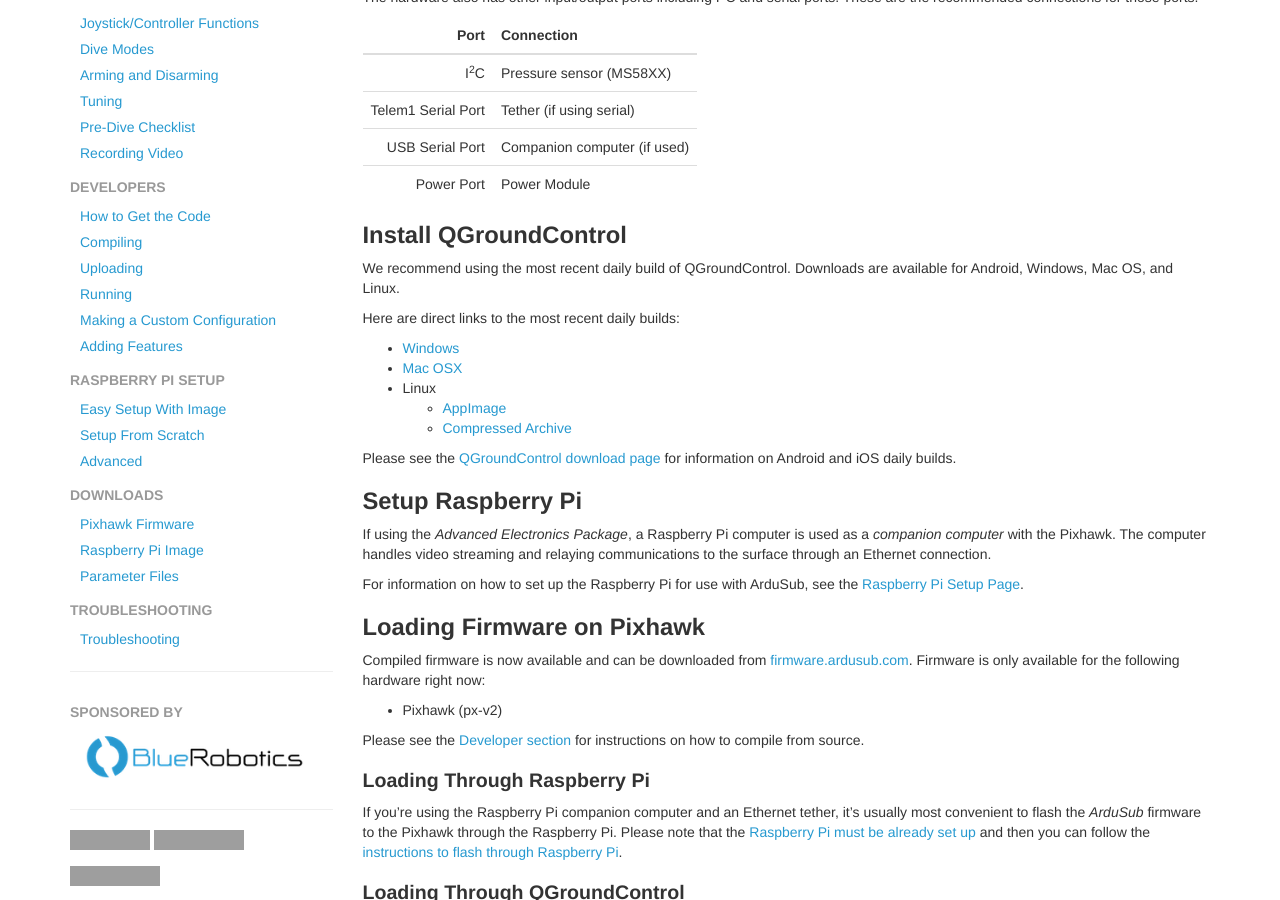
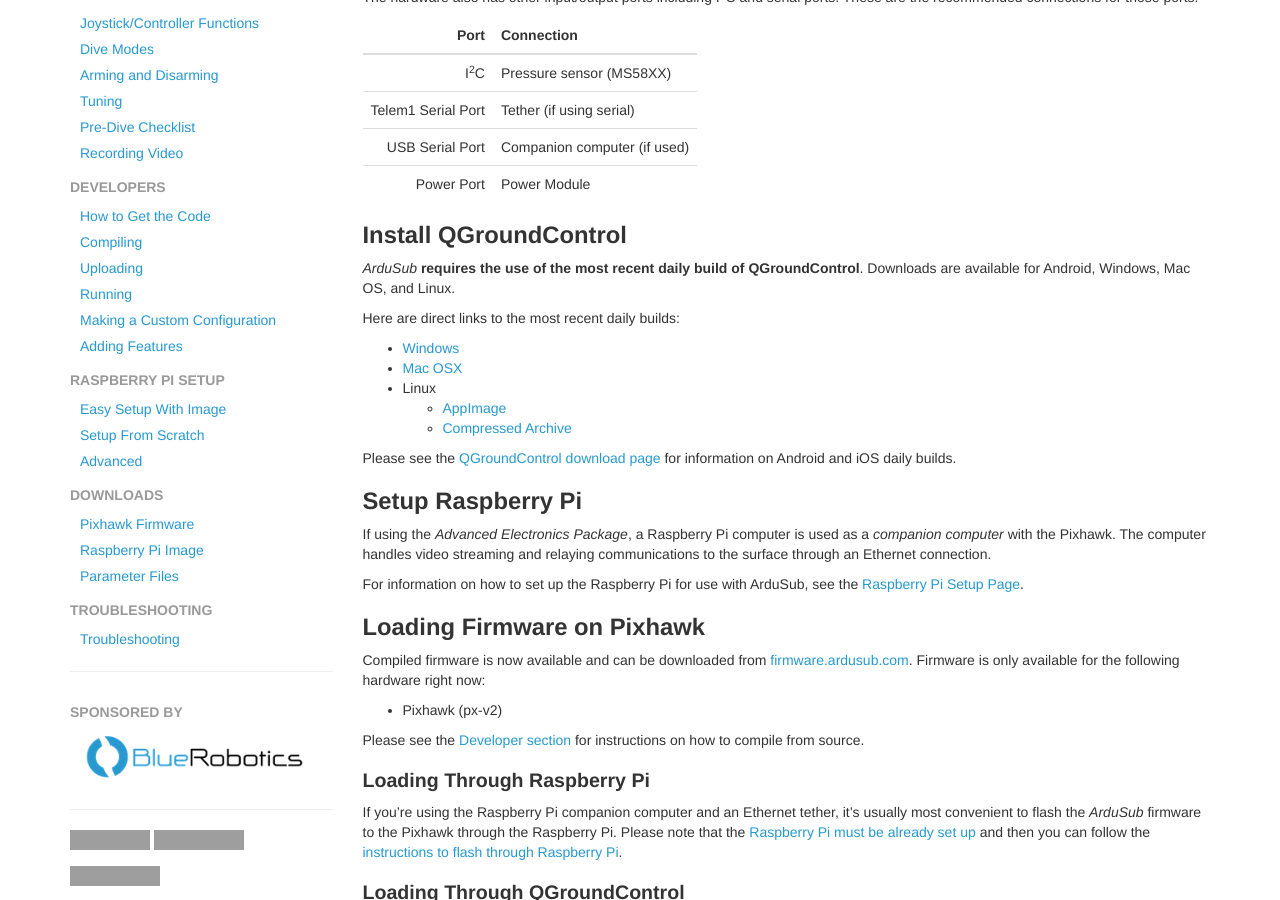
Before and after one commit to bluerobotics/retired-ardusub-docs, a Jekyll site: the page built from pages/initial-setup.md, in a window 1280 px wide and 900 px high, scrolled down 745 px. Built offline with Jekyll 4.4.1, drawn with Linux system fonts in a browser that asks for light colours; nearby versions of some CDN libraries; some web fonts are replaced; comment, search, counter and statistics services are not loaded; grey boxes are pictures that could not be loaded.

Commit message:
Make it clear that qgc daily builds must be used.

```diff
--- a/pages/initial-setup.md
+++ b/pages/initial-setup.md
@@ -52,7 +52,7 @@ The hardware also has other input/output ports including I<sup>2</sup>C and seri
 
 ## Install QGroundControl
 
-We recommend using the most recent daily build of QGroundControl. Downloads are available for Android, Windows, Mac OS, and Linux.
+*ArduSub* **requires the use of the most recent daily build of QGroundControl**. Downloads are available for Android, Windows, Mac OS, and Linux.
 
 Here are direct links to the most recent daily builds:
 
```
